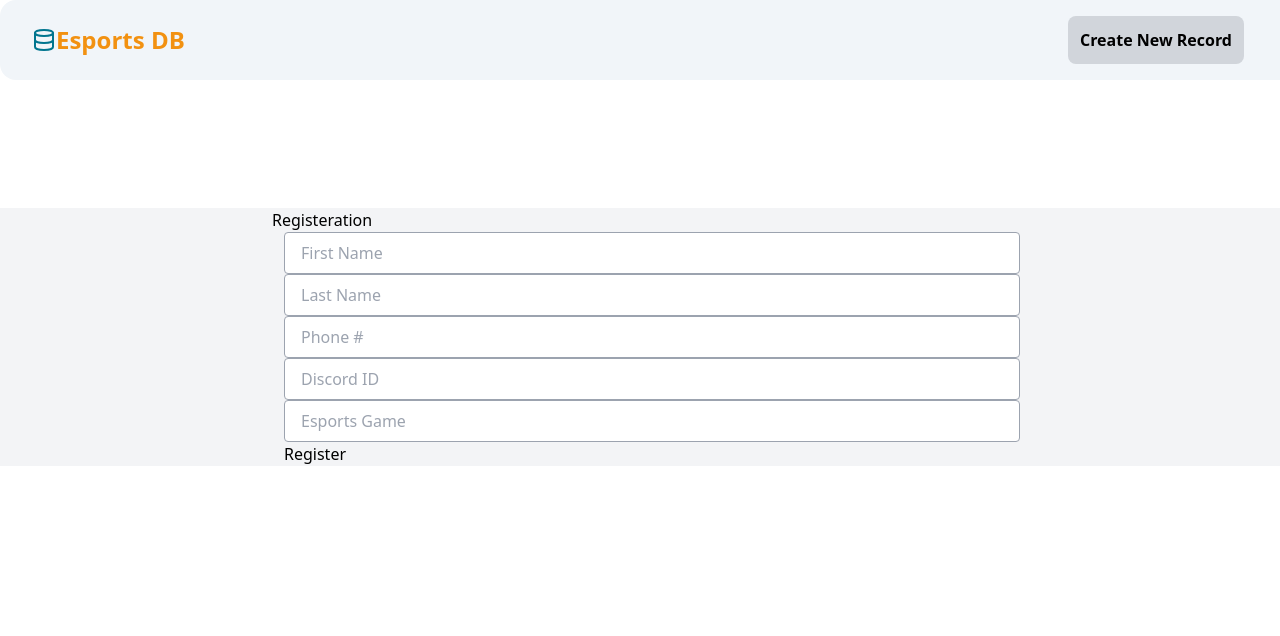
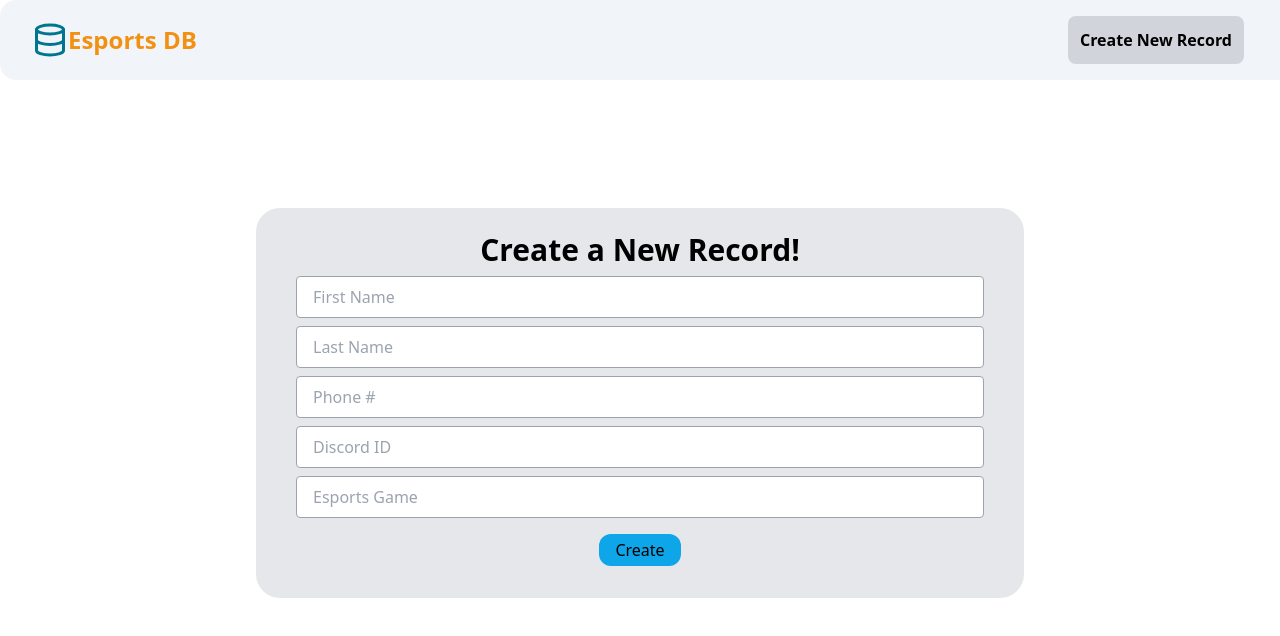
Before and after one commit to SQLteamzkc/SuperCoolSQLRepository-CoolKidsOnly-, a React (Create React App) app in the folder sqlwebsite/: page /sign-up in a window 1280 px wide. Shown: the top 636 px of the page. Built offline with nearby package versions, Linux system fonts and the light colour scheme; the HTML template or start-up script is replaced by a standard one.

Commit message:
Websites Lookin Steezy

```diff
--- a/sqlwebsite/public/index.html
+++ b/sqlwebsite/public/index.html
@@ -2,12 +2,12 @@
 <html lang="en">
   <head>
     <meta charset="utf-8" />
-    <link rel="icon" href="%PUBLIC_URL%/favicon.ico" />
+    <link rel="icon" href="%PUBLIC_URL%/Database-Icon.png" />
     <meta name="viewport" content="width=device-width, initial-scale=1" />
     <meta name="theme-color" content="#000000" />
     <meta
       name="description"
-      content="Web site created using create-react-app"
+      content="Web site created by Chase Hutcheson"
     />
     <link rel="apple-touch-icon" href="%PUBLIC_URL%/logo192.png" />
     <!--
@@ -24,7 +24,7 @@
       work correctly both with client-side routing and a non-root public URL.
       Learn how to configure a non-root public URL by running `npm run build`.
     -->
-    <title>React App</title>
+    <title>Esports DB</title>
   </head>
   <body>
     <noscript>You need to enable JavaScript to run this app.</noscript>
--- a/sqlwebsite/src/App.js
+++ b/sqlwebsite/src/App.js
@@ -2,7 +2,7 @@ import { BrowserRouter, Routes, Route } from 'react-router-dom';
 import Navbar from './Components/Navbar';
 import Home from './Components/Pages/Home';
 import Login from './Components/Pages/Login';
-import Signup from './Components/Pages/Signup';
+import Create from './Components/Pages/Create';
 
 function App() {
   return (
@@ -12,7 +12,7 @@ function App() {
       <Routes>
         <Route path='/' element={<Home/>} exact/>
         <Route path='/login' element={<Login/>}/>
-        <Route path='/sign-up' element={<Signup/>}/>
+        <Route path='/sign-up' element={<Create/>}/>
       </Routes>
     </BrowserRouter>
     </>
--- a/sqlwebsite/src/Components/Navbar.js
+++ b/sqlwebsite/src/Components/Navbar.js
@@ -6,7 +6,7 @@ const Navbar = () => {
   return (
     <div className='w-full h-20 flex justify-between items-center px-8 text-black bg-slate-100 rounded-l-2xl '>
         <Link to="/">
-            <h1 className='flex text-2xl font-bold items-center text-[#f29111]'><FiDatabase className='text-[#00758f]'/>Esports DB</h1>
+            <h1 className='flex text-2xl font-bold items-center text-[#f29111]'><FiDatabase className='text-[#00758f] text-4xl'/>Esports DB</h1>
         </Link>
         <ul className='flex item-center'>
             <li className='p-3 mx-1 font-semibold bg-gray-300 rounded-lg'>
--- /dev/null
+++ b/sqlwebsite/src/Components/Pages/Create.js
@@ -0,0 +1,37 @@
+import React, {useState} from 'react'
+import axios from "axios"
+
+function Create() {
+    const [firstNameReg, setFirstNameReg] = useState("")
+    const [lastNameReg, setLastNameReg] = useState("")
+    const [phoneNumberReg, setPhoneNumberReg] = useState("")
+    const [discordIDReg, setDiscordIDReg] = useState("")
+    const [esportsGameReg, setEsportsGameReg] = useState("")
+
+    const register = () =>{
+        axios.post('http://localhost:3001/create', {
+            firstname: firstNameReg,
+            lastname: lastNameReg,
+            phonenum: phoneNumberReg,
+            discordid: discordIDReg,
+            esportsgame: esportsGameReg
+        }).then((response) => {
+            console.log(response)
+        })
+    }
+    return (
+        <body className='flex-col'>
+            <form className='bg-gray-200 text-center relative px-10 py-6 my-32 max-w-3xl mx-auto rounded-3xl'>
+                <h1 className='font-bold text-3xl'>Create a New Record!</h1>
+                <input className='border border-gray-400 block py-2 my-2 px-4 w-full rounded focus:outline-none hover:border-blue-300 focus:border-blue-600' type='text' placeholder="First Name" onChange={(e) => setFirstNameReg(e.target.value)}/>
+                <input className='border border-gray-400 block py-2 my-2 px-4 w-full rounded focus:outline-none hover:border-blue-300 focus:border-blue-600' type='text' placeholder="Last Name" onChange={(e) => setLastNameReg(e.target.value)}/>
+                <input className='border border-gray-400 block py-2 my-2 px-4 w-full rounded focus:outline-none hover:border-blue-300 focus:border-blue-600' type='text' placeholder="Phone #" onChange={(e) => setPhoneNumberReg(e.target.value)}/>
+                <input className='border border-gray-400 block py-2 my-2 px-4 w-full rounded focus:outline-none hover:border-blue-300 focus:border-blue-600' type='text' placeholder="Discord ID" onChange={(e) => setDiscordIDReg(e.target.value)}/>
+                <input className='border border-gray-400 block py-2 my-2 px-4 w-full rounded focus:outline-none hover:border-blue-300 focus:border-blue-600' type='text' placeholder="Esports Game" onChange={(e) => setEsportsGameReg(e.target.value)}/>
+                <button className="bg-sky-500 px-4 py-1 rounded-xl m-2" onClick={register}>Create</button>
+            </form>
+        </body>
+    )
+  }
+
+export default Create
--- a/sqlwebsite/src/Components/Pages/Signup.js
+++ /dev/null
@@ -1,37 +0,0 @@
-import React, {useState} from 'react'
-import axios from "axios"
-
-function Signup() {
-    const [firstNameReg, setFirstNameReg] = useState("")
-    const [lastNameReg, setLastNameReg] = useState("")
-    const [phoneNumberReg, setPhoneNumberReg] = useState("")
-    const [discordIDReg, setDiscordIDReg] = useState("")
-    const [esportsGameReg, setEsportsGameReg] = useState("")
-
-    const register = () =>{
-        axios.post('http://localhost:3001/create', {
-            firstname: firstNameReg,
-            lastname: lastNameReg,
-            phonenum: phoneNumberReg,
-            discordid: discordIDReg,
-            esportsgame: esportsGameReg
-        }).then((response) => {
-            console.log(response)
-        })
-    }
-    return (
-        <body className='bg-gray-100 flex-col'>
-            <form className='justify-center px-4 my-32 max-w-3xl mx-auto space-x-3'>
-                <h1 className=''>Registeration</h1>
-                <input className='border border-gray-400 block py-2 px-4 w-full rounded focus:outline-none hover:border-blue-300 focus:border-blue-600' type='text' placeholder="First Name" onChange={(e) => setFirstNameReg(e.target.value)}/>
-                <input className='border border-gray-400 block py-2 px-4 w-full rounded focus:outline-none hover:border-blue-300 focus:border-blue-600' type='text' placeholder="Last Name" onChange={(e) => setLastNameReg(e.target.value)}/>
-                <input className='border border-gray-400 block py-2 px-4 w-full rounded focus:outline-none hover:border-blue-300 focus:border-blue-600' type='text' placeholder="Phone #" onChange={(e) => setPhoneNumberReg(e.target.value)}/>
-                <input className='border border-gray-400 block py-2 px-4 w-full rounded focus:outline-none hover:border-blue-300 focus:border-blue-600' type='text' placeholder="Discord ID" onChange={(e) => setDiscordIDReg(e.target.value)}/>
-                <input className='border border-gray-400 block py-2 px-4 w-full rounded focus:outline-none hover:border-blue-300 focus:border-blue-600' type='text' placeholder="Esports Game" onChange={(e) => setEsportsGameReg(e.target.value)}/>
-                <button onClick={register}>Register</button>
-            </form>
-        </body>
-    )
-  }
-
-export default Signup
```
Also changed, not shown: sqlwebsite/public/Database-Icon.png (added).
